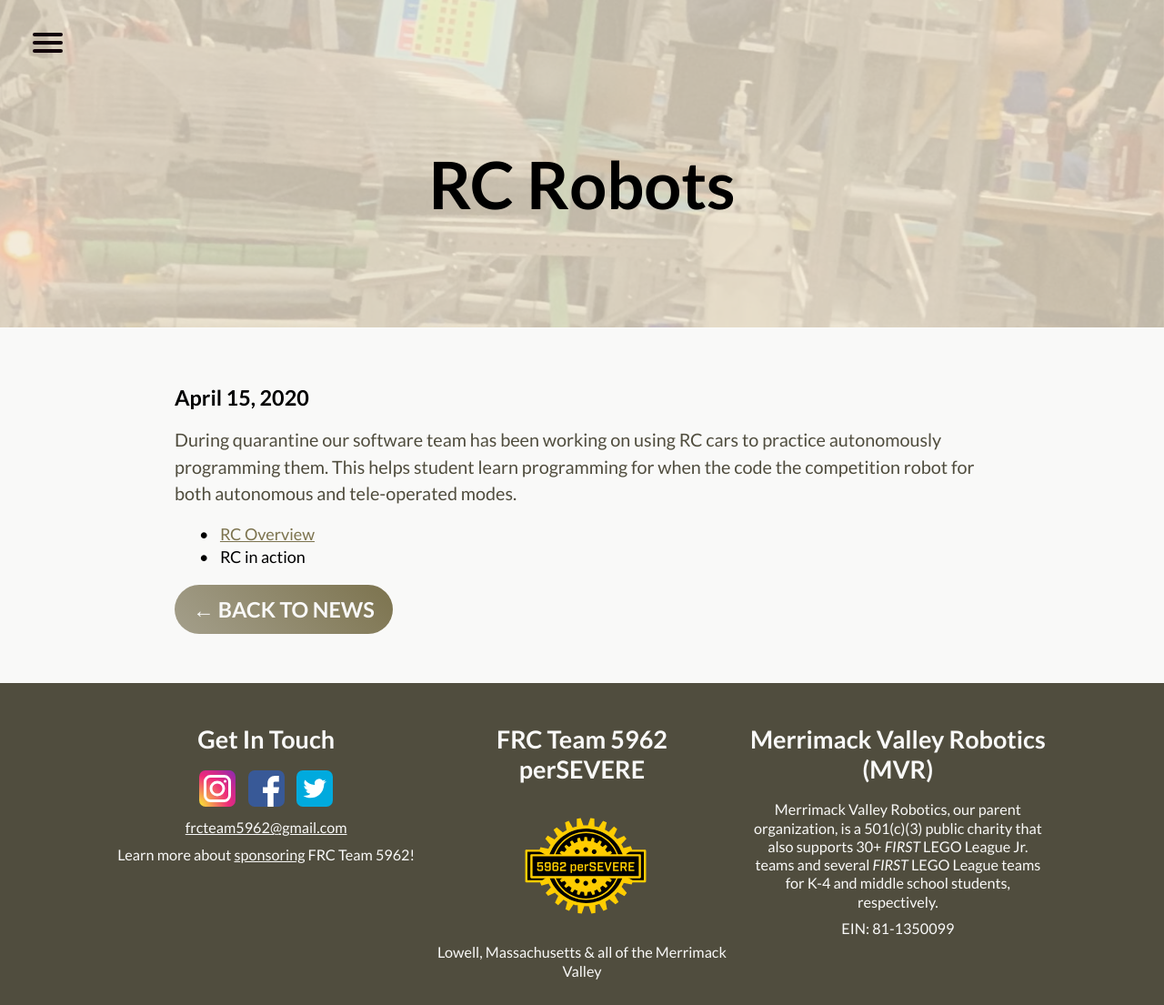
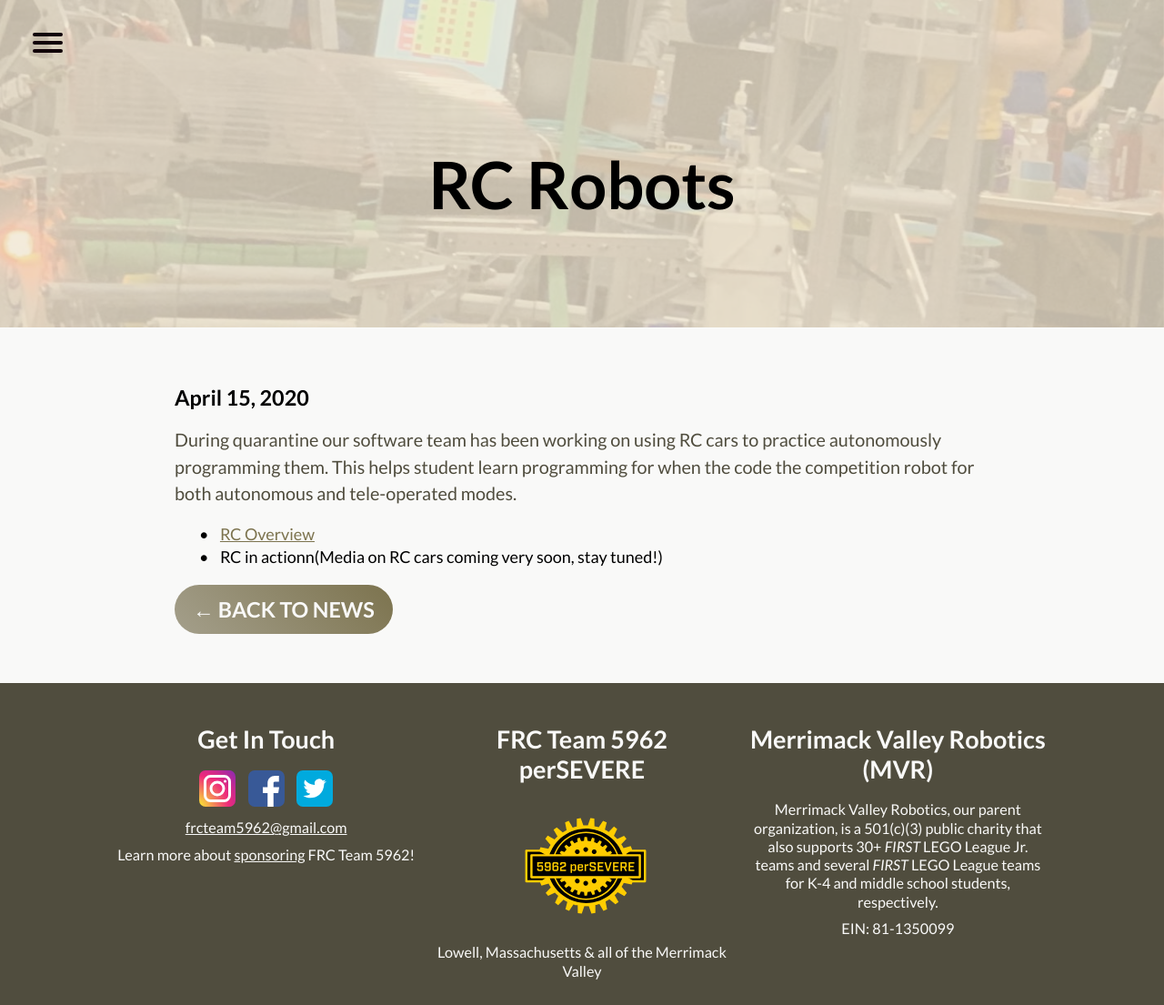
Before and after one commit to perSEVERE-5962/frc5962, a Jekyll site: the page built from _posts/2020-04-15-rc.markdown, in a window 1280 px wide. Shown: the whole page at 91% size. Built offline with Jekyll 4.4.1, drawn with Linux system fonts in a browser that asks for light colours.

Commit message:
Updated Rc

```diff
--- a/_posts/2020-04-15-rc.markdown
+++ b/_posts/2020-04-15-rc.markdown
@@ -6,4 +6,4 @@ date: 2020-04-15 00:00:00 Z
 During quarantine our software team has been working on using RC cars to practice autonomously programming them. This helps student learn programming for when the code the competition robot for both autonomous and tele-operated modes.
 
 1. [RC Overview](https://docs.google.com/presentation/d/1cCzxDdymrCvv4baDHqeTO_BpOniDoUth-gmCQQ9herI/edit?usp=sharing)
-1. RC in action
+1. RC in actionn(Media on RC cars coming very soon, stay tuned!)
```
